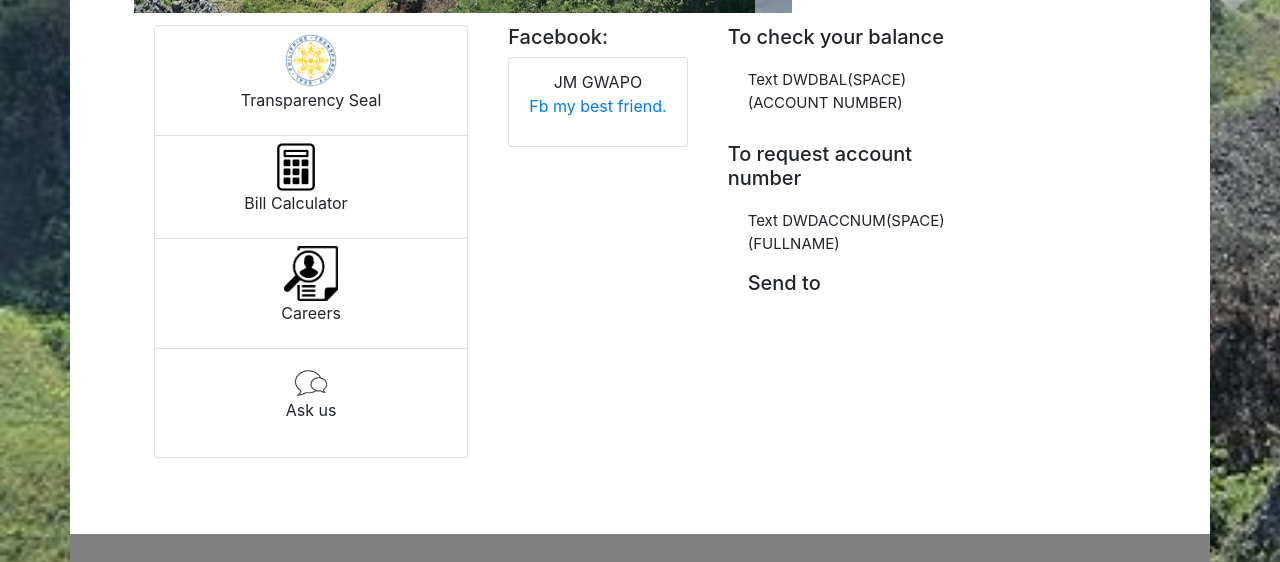
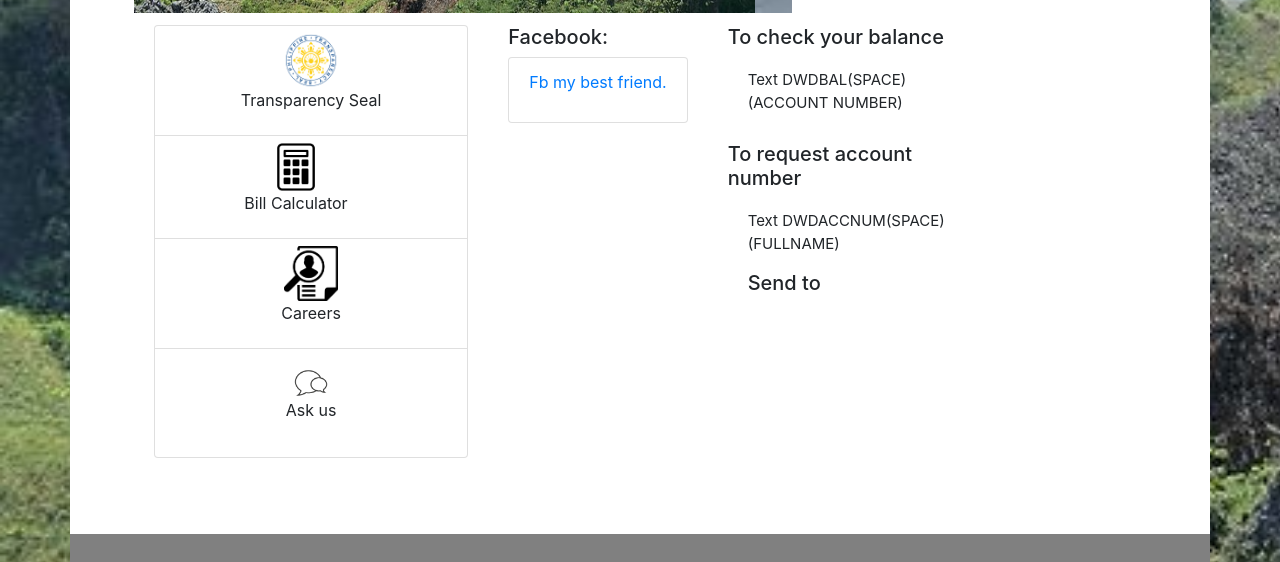
Before and after one commit to herrerajm8/dwd, a plain HTML site: page index.html in a window 1280 px wide. Shown: the part 879-1441 px from the top of the page. Drawn offline with nearby package versions, Linux system fonts and the light colour scheme.

Commit message:
Update index.html

```diff
--- a/index.html
+++ b/index.html
@@ -154,7 +154,6 @@
 					<ul class="list-group list-group-vertical" id="fbfeedid" style="width: 100%;">
 						<h5>Facebook:</h5>
 						<li class="list-group-item btn">
-							JM GWAPO
 							<div class="fb-page" data-href="https://www.facebook.com/Fb-my-best-friend-514249565260372/" data-tabs="timeline" data-width="" data-height="" data-small-header="true" data-adapt-container-width="true" data-hide-cover="true" data-show-facepile="true"><blockquote cite="https://www.facebook.com/Fb-my-best-friend-514249565260372/" class="fb-xfbml-parse-ignore"><a href="https://www.facebook.com/Fb-my-best-friend-514249565260372/">Fb my best friend.</a></blockquote></div>
 						</li>
 
```
